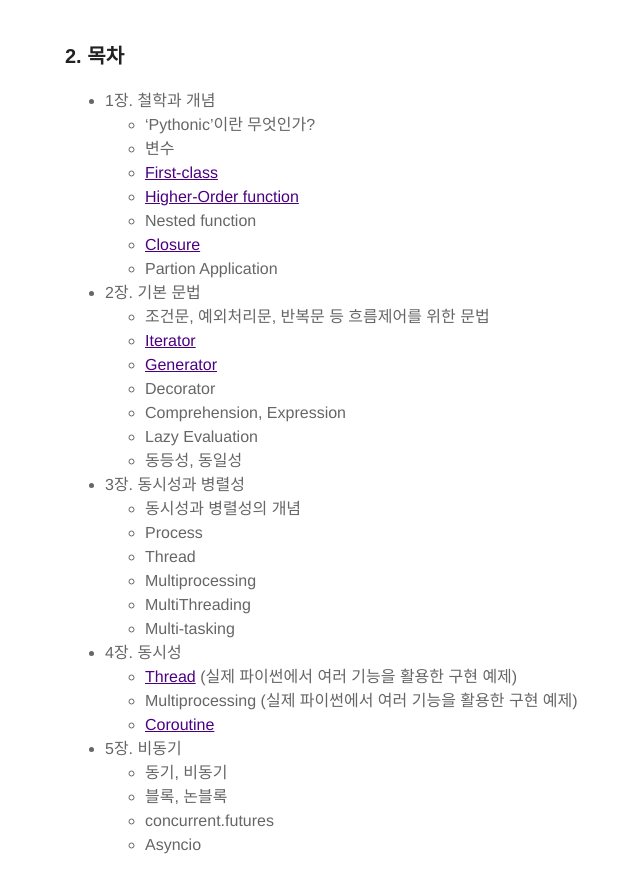
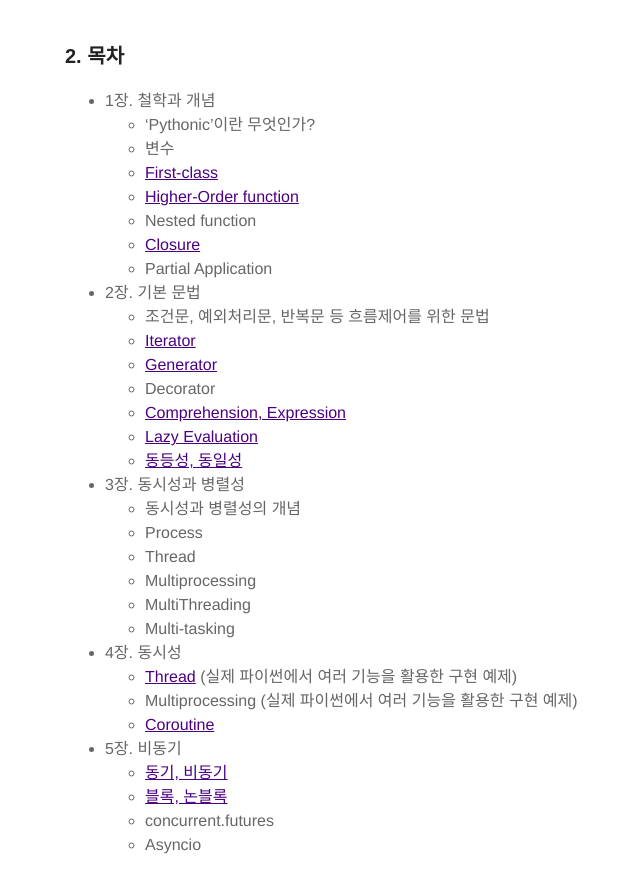
Before and after one commit to itholic/itholic.github.io, a Jekyll site: the page built from _posts/book/2018-10-30-pythonic-coding.md, in a window 1280 px wide and 900 px high, scrolled down 907 px. Shown: the top 893 px of the window, without its empty margins (170-810 px from the left). Built offline with Jekyll 4.4.1, drawn with Linux system fonts in a browser that asks for light colours; comment, search, counter and statistics services are not loaded; some of the changed lines change nothing that is shown.

Commit message:
[book] pythonic coding

```diff
--- a/_posts/book/2018-10-30-pythonic-coding.md
+++ b/_posts/book/2018-10-30-pythonic-coding.md
@@ -49,7 +49,7 @@ sitemap:
     - <a href="https://itholic.github.io/higer-order-function/" target="_blank">Higher-Order function</a>
     - Nested function
     - <a href="https://itholic.github.io/python-closure/" target="_blank">Closure</a>
-    - Partion Application
+    - Partial Application
 
 
 - 2장. 기본 문법
@@ -57,9 +57,9 @@ sitemap:
 	- <a href="https://itholic.github.io/python-iterable-iterator/" target="_blank">Iterator</a>
 	- <a href="https://itholic.github.io/python-generator/" target="_blank">Generator</a>
 	- Decorator
-	- Comprehension, Expression
-	- Lazy Evaluation
-	- 동등성, 동일성
+	- <a href="https://itholic.github.io/python-comprehension/" target="_blank">Comprehension, Expression</a>
+	- <a href="https://itholic.github.io/python-lazy-evaluation/" target="_blank">Lazy Evaluation</a>
+	- <a href="https://itholic.github.io/python-identity-equality/" target="_blank">동등성, 동일성</a>
 
 
 - 3장. 동시성과 병렬성
@@ -78,7 +78,7 @@ sitemap:
 
 
 - 5장. 비동기
-    - 동기, 비동기
-    - 블록, 논블록
+    - <a href="https://itholic.github.io/etc-async/" target="_blank">동기, 비동기</a>
+    - <a href="https://itholic.github.io/etc-async/" target="_blank">블록, 논블록</a>
     - concurrent.futures
     - Asyncio
```
